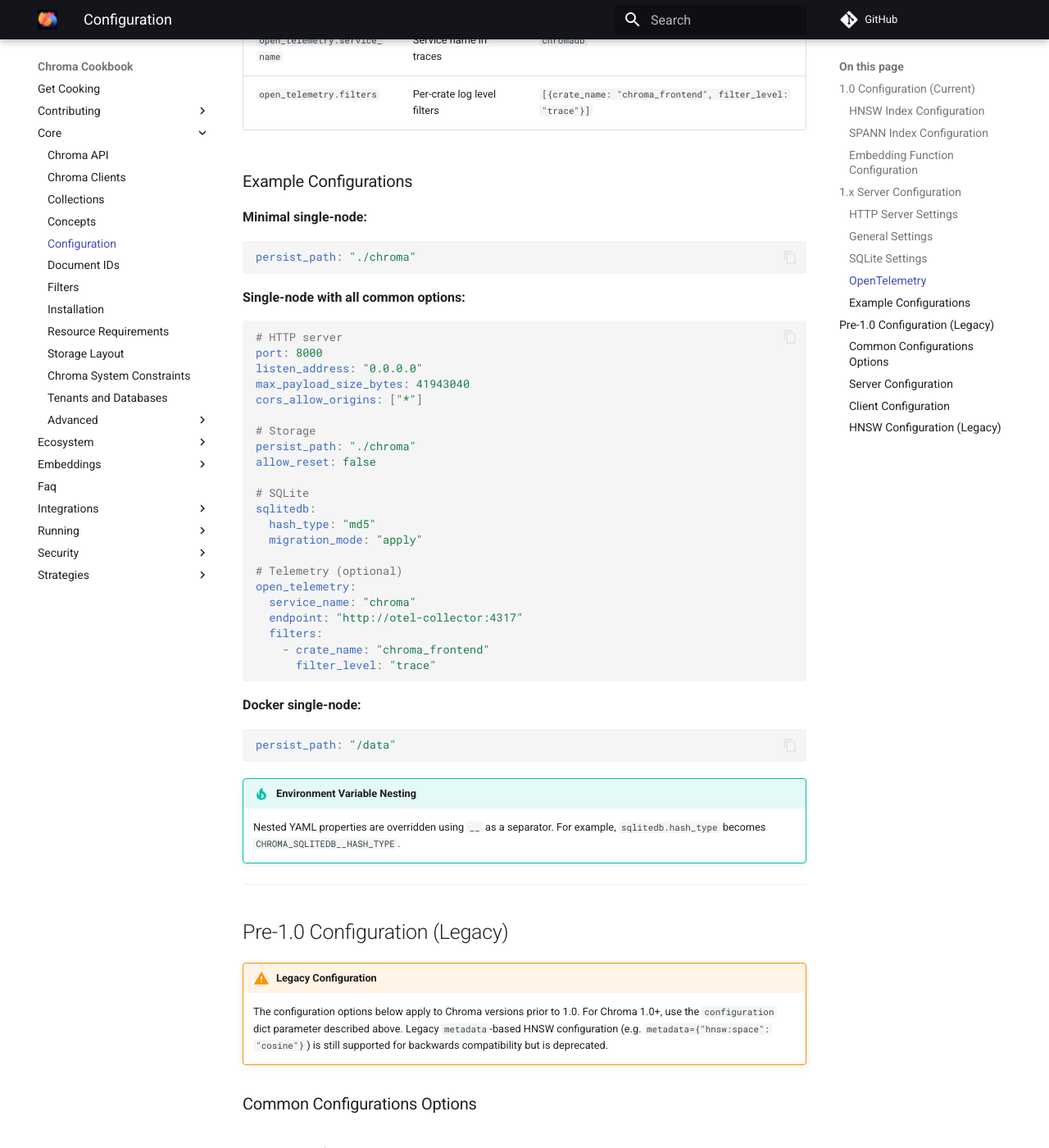
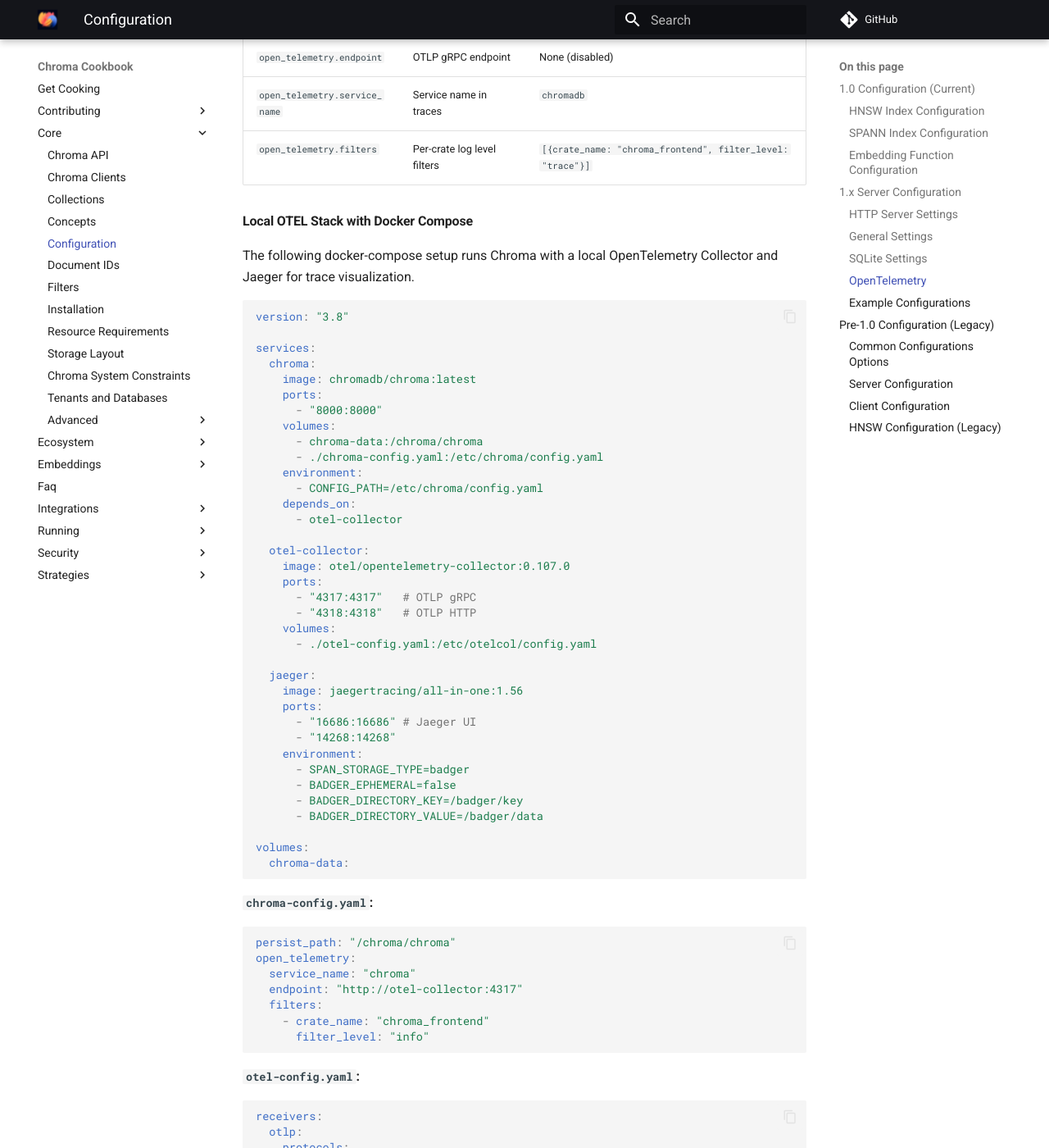
Before and after one commit to amikos-tech/chroma-cookbook, an MkDocs documentation site: the page built from docs/core/configuration.md, in a window 1280 px wide and 1400 px high, scrolled down 7670 px. Shown: the whole window at 82% size. Built offline with MkDocs 1.6.1 and Material for MkDocs 9.7.7, drawn with Linux system fonts in a browser that asks for light colours; comment, search, counter and statistics services are not loaded; some of the changed text lies outside the part shown.

Commit message:
docs: add local OTEL stack example with docker compose
Add a practical docker-compose example showing Chroma + OTEL Collector
+ Jaeger for local trace visualization.

````diff
--- a/docs/core/configuration.md
+++ b/docs/core/configuration.md
@@ -453,11 +453,100 @@ CHROMA_ALLOW_RESET=true chroma run
 
 ### OpenTelemetry
 
+Chroma 1.x emits traces via OpenTelemetry (OTLP gRPC). To enable tracing, set the
+`open_telemetry` section in your config file or use environment variables.
+
 | Parameter | Description | Default |
 |-----------|-------------|---------|
 | `open_telemetry.endpoint` | OTLP gRPC endpoint | None (disabled) |
 | `open_telemetry.service_name` | Service name in traces | `chromadb` |
 | `open_telemetry.filters` | Per-crate log level filters | `[{crate_name: "chroma_frontend", filter_level: "trace"}]` |
+
+#### Local OTEL Stack with Docker Compose
+
+The following docker-compose setup runs Chroma with a local OpenTelemetry Collector
+and Jaeger for trace visualization.
+
+```yaml
+version: "3.8"
+
+services:
+  chroma:
+    image: chromadb/chroma:latest
+    ports:
+      - "8000:8000"
+    volumes:
+      - chroma-data:/chroma/chroma
+      - ./chroma-config.yaml:/etc/chroma/config.yaml
+    environment:
+      - CONFIG_PATH=/etc/chroma/config.yaml
+    depends_on:
+      - otel-collector
+
+  otel-collector:
+    image: otel/opentelemetry-collector:0.107.0
+    ports:
+      - "4317:4317"   # OTLP gRPC
+      - "4318:4318"   # OTLP HTTP
+    volumes:
+      - ./otel-config.yaml:/etc/otelcol/config.yaml
+
+  jaeger:
+    image: jaegertracing/all-in-one:1.56
+    ports:
+      - "16686:16686" # Jaeger UI
+      - "14268:14268"
+    environment:
+      - SPAN_STORAGE_TYPE=badger
+      - BADGER_EPHEMERAL=false
+      - BADGER_DIRECTORY_KEY=/badger/key
+      - BADGER_DIRECTORY_VALUE=/badger/data
+
+volumes:
+  chroma-data:
+```
+
+**`chroma-config.yaml`:**
+
+```yaml
+persist_path: "/chroma/chroma"
+open_telemetry:
+  service_name: "chroma"
+  endpoint: "http://otel-collector:4317"
+  filters:
+    - crate_name: "chroma_frontend"
+      filter_level: "info"
+```
+
+**`otel-config.yaml`:**
+
+```yaml
+receivers:
+  otlp:
+    protocols:
+      grpc:
+        endpoint: 0.0.0.0:4317
+      http:
+        endpoint: 0.0.0.0:4318
+
+processors:
+  batch:
+
+exporters:
+  otlp/jaeger:
+    endpoint: jaeger:4317
+    tls:
+      insecure: true
+
+service:
+  pipelines:
+    traces:
+      receivers: [otlp]
+      processors: [batch]
+      exporters: [otlp/jaeger]
+```
+
+After `docker compose up`, open **http://localhost:16686** to view traces in Jaeger.
 
 ### Example Configurations
 
````
